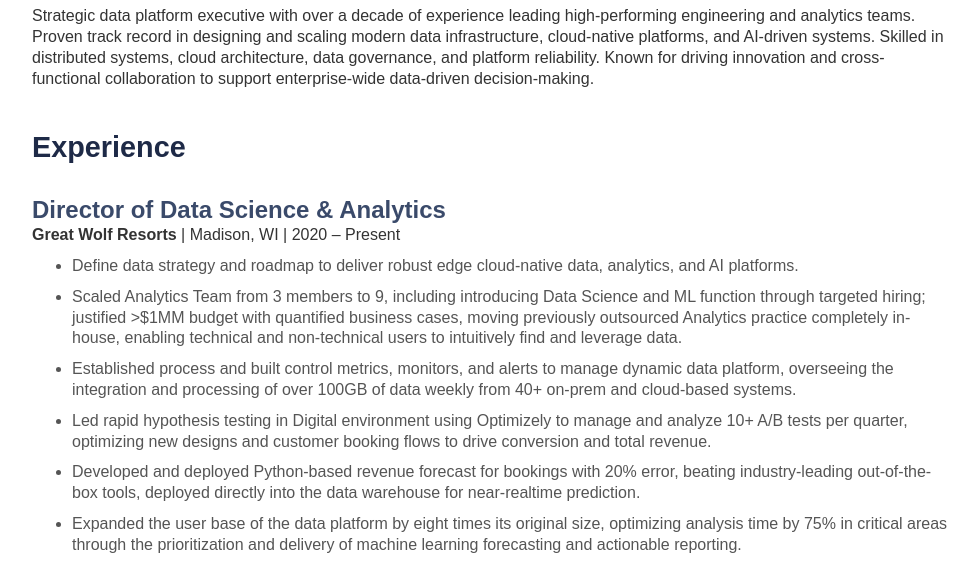
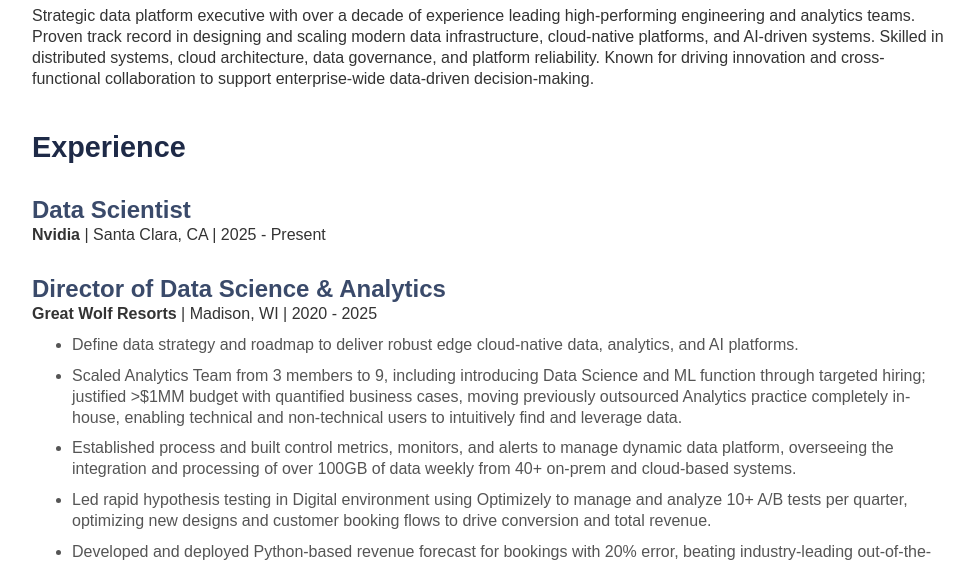
Before and after one commit to kylebneary/kylebneary-com, a Flask app: page /about-me/ in a window 1280 px wide. Shown: the part 395-959 px from the top of the page, without its empty margins (148-1126 px from the left). Run offline with Flask 3, Linux system fonts and the light colour scheme.

Commit message:
Update work experience

```diff
--- a/about_me/templates/about_me/resume.html
+++ b/about_me/templates/about_me/resume.html
@@ -17,8 +17,11 @@
     <section class="experience">
         <h2>Experience</h2>
 
+        <h3>Data Scientist</h3>
+        <p><strong>Nvidia</strong> | Santa Clara, CA | 2025 - Present</p>
+
         <h3>Director of Data Science & Analytics</h3>
-            <p><strong>Great Wolf Resorts</strong> | Madison, WI | 2020 – Present</p>
+        <p><strong>Great Wolf Resorts</strong> | Madison, WI | 2020 - 2025</p>
         <ul>
             <li>Define data strategy and roadmap to deliver robust edge cloud-native data, analytics, and AI platforms.</li>
             <li>Scaled Analytics Team from 3 members to 9, including introducing Data Science and ML function through targeted hiring; justified >$1MM budget with quantified business cases, moving previously outsourced Analytics practice completely in-house, enabling technical and non-technical users to intuitively find and leverage data.</li>
@@ -29,7 +32,7 @@
         </ul>
 
         <h3>Lead Data Scientist</h3>
-            <p><strong>Intel Corporation</strong> | Hillsboro, OR | 2017 – 2020</p>
+        <p><strong>Intel Corporation</strong> | Hillsboro, OR | 2017 - 2020</p>
         <ul>
             <li>Led multi-geo team of eight Data Scientists and Machine Learning Engineers to deliver analytics and data science solutions and consultation for key business objectives from multiple business units across the enterprise.</li>
             <li>Served on IT Data Architecture committee, pioneering the definition and prototyping of an enterprise-scale data lakehouse architecture and MLOps tools and processes, ensuring highly-integrated data pipelines and maintaining security, quality, and interpretability at a petabyte scale.</li>
@@ -38,7 +41,7 @@
         </ul>
 
         <h3>Yield Analysis Process Engineer</h3>
-            <p><strong>Intel Corporation</strong> | Hillsboro, OR | 2014 – 2017</p>
+        <p><strong>Intel Corporation</strong> | Hillsboro, OR | 2014 - 2017</p>
         <ul>
             <li>Created SAS-based statistical tool to analyze variation in manufacturing tool performance, highlighting preferable configurations, driving yield improvements delivering $50MM in value.</li>
             <li>Reduced compilation time of core data tables from 6 hours daily to <10 min. through improved database design and management process, enabling low-latency analysis, reducing experiment design cadence by ~1 day.</li>
```
Lines whose indentation alone changed are shown as unchanged.
